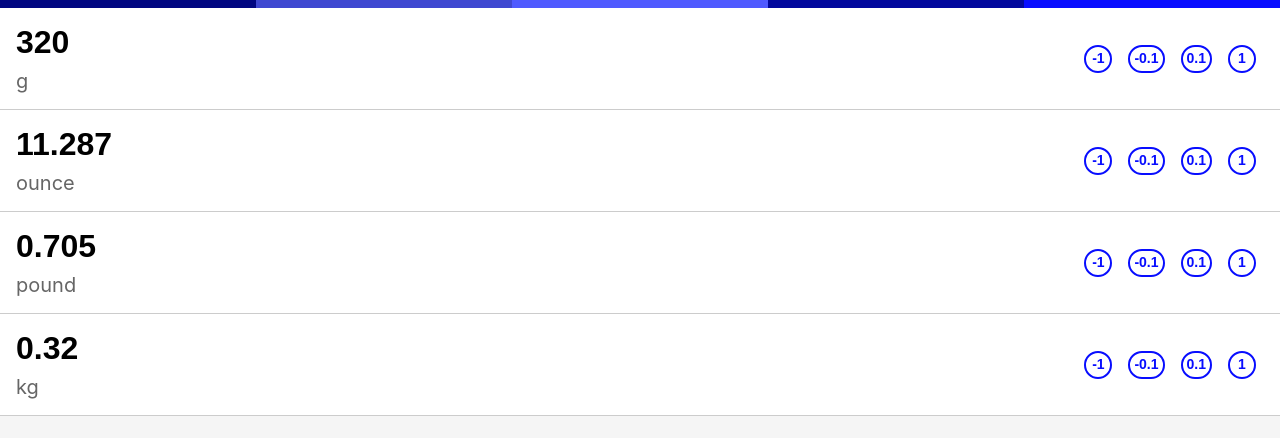
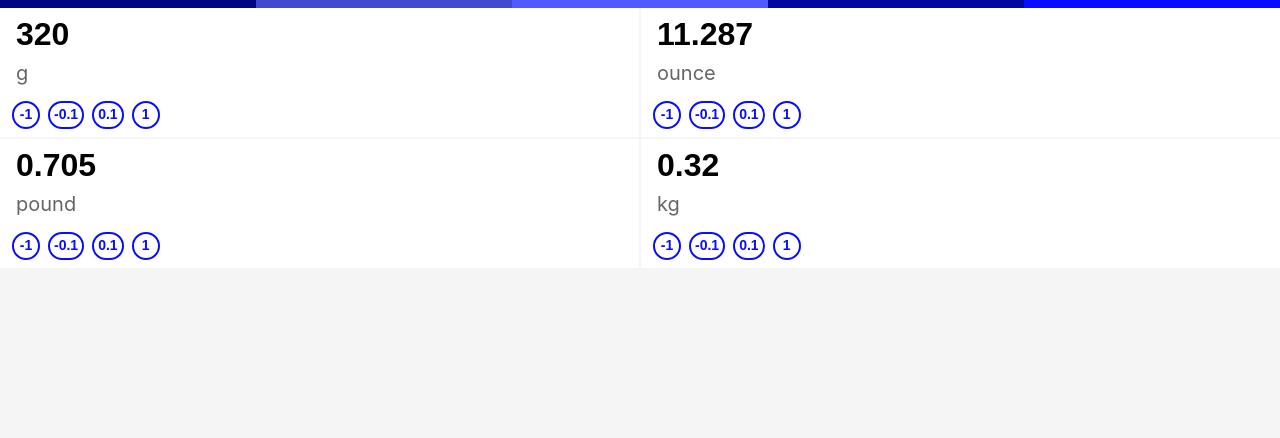
Before and after one commit to andyjakubowski/react-playground, a React (Create React App) app in the folder 04-imperial-to-metric/: page / in a window 1280 px wide. Shown: the top 438 px of the page. Built offline with nearby package versions, Linux system fonts and the light colour scheme.

Commit message:
Use grid layout for UnitBoxes

```diff
--- a/04-imperial-to-metric/src/UnitBox.module.css
+++ b/04-imperial-to-metric/src/UnitBox.module.css
@@ -1,23 +1,24 @@
 .UnitBox {
-  border-bottom: 1px solid #ccc;
+  /* border-bottom: 1px solid #ccc; */
   display: flex;
-  padding-inline-end: 16px;
-
+  flex-direction: column;
+  /* padding-inline-end: 16px; */
   background-color: white;
+  /* background: linear-gradient(to right, white, #eee); */
 }
 
 .FieldWrapper {
   display: flex;
   flex-direction: column;
   flex-grow: 1;
-  padding-block-end: 16px;
+  margin-block-end: 8px;
 }
 
 .Field {
   border: none;
   box-sizing: border-box;
   outline: none;
-  padding-block-start: 16px;
+  padding-block-start: 8px;
   padding-block-end: 8px;
   padding-inline-start: 16px;
   padding-inline-end: 0;
@@ -38,7 +39,10 @@
 
 .Actions {
   display: flex;
+  flex-wrap: wrap;
+  /* justify-content: center; */
   align-items: center;
+  padding-inline-start: 8px;
 }
 
 .Action {
@@ -49,9 +53,8 @@
   justify-content: center;
   align-items: center;
   height: var(--size);
-  /* width: var(--size); */
-  padding-inline-start: 8px;
-  padding-inline-end: 8px;
+  padding-inline-start: 4px;
+  padding-inline-end: 4px;
 
   background-color: transparent;
 
--- a/04-imperial-to-metric/src/UnitConverter.js
+++ b/04-imperial-to-metric/src/UnitConverter.js
@@ -11,6 +11,7 @@
   pound: 453.6 * 1000,
   stone: 224 * 28.35 * 1000,
 };
+const STEPS = [-1, -0.1, 0.1, 1];
 
 const formatUnitValue = function formatUnitValue(value) {
   return Number(value.toFixed(3));
@@ -91,7 +92,7 @@
             <UnitBox
               key={unit}
               unit={unit}
-              steps={[-1, -0.1, 0.1, 1]}
+              steps={STEPS}
               value={
                 unit === this.state.activeUnit
                   ? this.state.activeUnitValue
--- a/04-imperial-to-metric/src/UnitConverter.module.css
+++ b/04-imperial-to-metric/src/UnitConverter.module.css
@@ -1,8 +1,7 @@
 .UnitConverter {
-  display: flex;
-  flex-direction: column;
-
-  background-color: tomato;
+  display: grid;
+  grid-template-columns: 1fr 1fr;
+  grid-gap: 2px;
 }
 
 /* Positioning */
```
